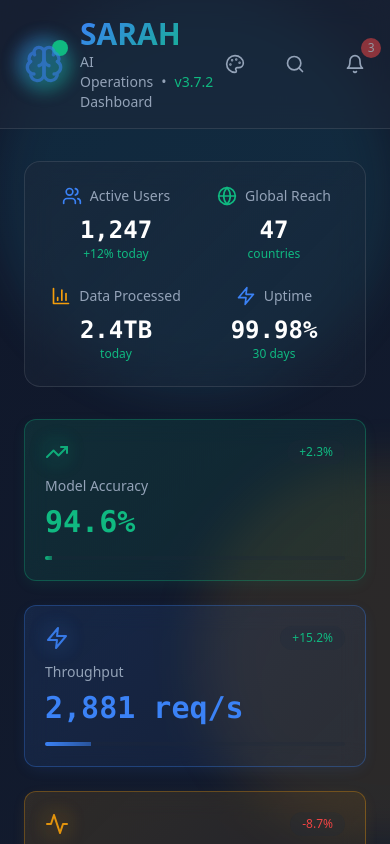
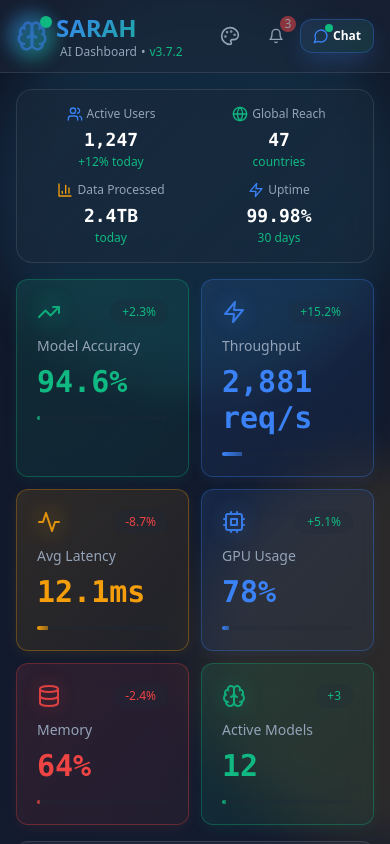
Before and after one commit to ana01011/sarah_ai_frontend, a React (Vite) app: page / in a window 390 px wide. Both pictures are taken after a click on the button "Enter Dashboard". Shown: the top 844 px of the page. Built offline with nearby package versions, Linux system fonts and the light colour scheme.

Commit message:
Sarah AI - Layout Fixes and Mobile Responsiveness

```diff
--- a/src/components/Dashboard.tsx
+++ b/src/components/Dashboard.tsx
@@ -90,56 +90,57 @@ export const Dashboard: React.FC<DashboardProps> = ({ onBackToWelcome }) => {
 
       {/* Header */}
       <header
-        className="relative z-10 backdrop-blur-md border-b"
+        className="relative z-40 backdrop-blur-md border-b"
         style={{
           backgroundColor: currentTheme.colors.surface + '80',
           borderColor: currentTheme.colors.border
         }}
       >
-        <div className="max-w-7xl mx-auto px-6 py-4">
+        <div className="max-w-7xl mx-auto px-4 sm:px-6 py-3 sm:py-4">
           <div className="flex items-center justify-between">
-            <div className="flex items-center space-x-4">
+            <div className="flex items-center space-x-2 sm:space-x-4">
               <div className="relative">
                 <div
                   className="absolute -inset-2 rounded-full blur opacity-30 animate-pulse"
                   style={{ background: `linear-gradient(135deg, ${currentTheme.colors.primary}, ${currentTheme.colors.secondary})` }}
                 ></div>
                 <Brain
-                  className="w-10 h-10 animate-pulse relative z-10"
+                  className="w-8 h-8 sm:w-10 sm:h-10 animate-pulse relative z-10"
                   style={{ color: currentTheme.colors.primary }}
                 />
                 <div
-                  className="absolute -top-1 -right-1 w-4 h-4 rounded-full animate-ping"
+                  className="absolute -top-1 -right-1 w-3 h-3 sm:w-4 sm:h-4 rounded-full animate-ping"
                   style={{ backgroundColor: currentTheme.colors.secondary }}
                 ></div>
                 <div
-                  className="absolute -top-1 -right-1 w-4 h-4 rounded-full"
+                  className="absolute -top-1 -right-1 w-3 h-3 sm:w-4 sm:h-4 rounded-full"
                   style={{ backgroundColor: currentTheme.colors.secondary }}
                 ></div>
               </div>
               <div>
                 <h1
-                  className="text-3xl font-bold bg-clip-text text-transparent"
+                  className="text-2xl sm:text-3xl font-bold bg-clip-text text-transparent"
                   style={{
                     backgroundImage: `linear-gradient(135deg, ${currentTheme.colors.primary}, ${currentTheme.colors.secondary})`
                   }}
                 >
                   SARAH
                 </h1>
-                <p className="text-sm flex items-center space-x-2" style={{ color: currentTheme.colors.textSecondary }}>
-                  <span>AI Operations Dashboard</span>
+                <p className="text-xs sm:text-sm flex items-center space-x-1 sm:space-x-2" style={{ color: currentTheme.colors.textSecondary }}>
+                  <span className="hidden sm:inline">AI Operations Dashboard</span>
+                  <span className="sm:hidden">AI Dashboard</span>
                   <span>•</span>
                   <span style={{ color: currentTheme.colors.secondary }}>v3.7.2</span>
                 </p>
               </div>
             </div>
 
-            <div className="flex items-center space-x-4">
+            <div className="flex items-center space-x-2 sm:space-x-4">
               {/* Theme Selector */}
               <ThemeSelector />
 
               {/* Search */}
-              <div className="relative">
+              <div className="relative hidden sm:block">
                 <button
                   onClick={() => setIsSearchOpen(!isSearchOpen)}
                   className="p-3 hover:bg-white/10 rounded-xl transition-all duration-200 hover:scale-110 active:scale-95"
@@ -174,15 +175,15 @@ export const Dashboard: React.FC<DashboardProps> = ({ onBackToWelcome }) => {
               {/* Notifications */}
               <button
                 onClick={handleNotificationClick}
-                className="relative p-3 hover:bg-white/10 rounded-xl transition-all duration-200 hover:scale-110 active:scale-95"
+                className="relative p-2 sm:p-3 hover:bg-white/10 rounded-xl transition-all duration-200 hover:scale-110 active:scale-95"
               >
                 <Bell
-                  className="w-5 h-5 hover:text-white transition-colors"
+                  className="w-4 h-4 sm:w-5 sm:h-5 hover:text-white transition-colors"
                   style={{ color: currentTheme.colors.textSecondary }}
                 />
                 {notifications > 0 && (
                   <div
-                    className="absolute -top-1 -right-1 w-5 h-5 text-white text-xs rounded-full flex items-center justify-center animate-pulse"
+                    className="absolute -top-1 -right-1 w-4 h-4 sm:w-5 sm:h-5 text-white text-xs rounded-full flex items-center justify-center animate-pulse"
                     style={{ backgroundColor: currentTheme.colors.error }}
                   >
                     {notifications}
@@ -193,10 +194,10 @@ export const Dashboard: React.FC<DashboardProps> = ({ onBackToWelcome }) => {
               {/* Export */}
               <button
                 onClick={handleExportData}
-                className="p-3 hover:bg-white/10 rounded-xl transition-all duration-200 hover:scale-110 active:scale-95"
+                className="p-2 sm:p-3 hover:bg-white/10 rounded-xl transition-all duration-200 hover:scale-110 active:scale-95 hidden sm:block"
               >
                 <Download
-                  className="w-5 h-5 hover:text-white transition-colors"
+                  className="w-4 h-4 sm:w-5 sm:h-5 hover:text-white transition-colors"
                   style={{ color: currentTheme.colors.textSecondary }}
                 />
               </button>
@@ -204,23 +205,23 @@ export const Dashboard: React.FC<DashboardProps> = ({ onBackToWelcome }) => {
               {/* Share */}
               <button
                 onClick={handleShareDashboard}
-                className="p-3 hover:bg-white/10 rounded-xl transition-all duration-200 hover:scale-110 active:scale-95"
+                className="p-2 sm:p-3 hover:bg-white/10 rounded-xl transition-all duration-200 hover:scale-110 active:scale-95 hidden sm:block"
               >
                 <Share
-                  className="w-5 h-5 hover:text-white transition-colors"
+                  className="w-4 h-4 sm:w-5 sm:h-5 hover:text-white transition-colors"
                   style={{ color: currentTheme.colors.textSecondary }}
                 />
               </button>
 
               {/* Settings */}
-              <button className="p-3 hover:bg-white/10 rounded-xl transition-all duration-200 hover:scale-110 active:scale-95">
+              <button className="p-2 sm:p-3 hover:bg-white/10 rounded-xl transition-all duration-200 hover:scale-110 active:scale-95 hidden sm:block">
                 <Settings
-                  className="w-5 h-5 hover:text-white transition-colors"
+                  className="w-4 h-4 sm:w-5 sm:h-5 hover:text-white transition-colors"
                   style={{ color: currentTheme.colors.textSecondary }}
                 />
               </button>
 
-              <div className="text-right">
+              <div className="text-right hidden lg:block">
                 <p className="text-sm font-mono" style={{ color: currentTheme.colors.secondary }}>
                   {currentTime.toLocaleTimeString()}
                 </p>
@@ -229,9 +230,9 @@ export const Dashboard: React.FC<DashboardProps> = ({ onBackToWelcome }) => {
                 </p>
               </div>
 
-              <div className="flex items-center space-x-2">
+              <div className="flex items-center space-x-2 hidden md:flex">
                 <CheckCircle className="w-4 h-4" style={{ color: currentTheme.colors.success }} />
-                <span className="text-sm" style={{ color: currentTheme.colors.success }}>All Systems Operational</span>
+                <span className="text-xs sm:text-sm" style={{ color: currentTheme.colors.success }}>All Systems Operational</span>
               </div>
 
               {/* AI Chat Button */}
@@ -239,7 +240,7 @@ export const Dashboard: React.FC<DashboardProps> = ({ onBackToWelcome }) => {
                 onClick={() => setIsChatOpen(true)}
                 className="relative group bg-gradient-to-r from-blue-500/20 to-emerald-500/20
                          hover:from-blue-500/30 hover:to-emerald-500/30 border border-blue-500/30
-                         hover:border-emerald-500/50 rounded-xl px-6 py-3 transition-all duration-300
+                         hover:border-emerald-500/50 rounded-xl px-3 sm:px-6 py-2 sm:py-3 transition-all duration-300
                          hover:scale-110 active:scale-95 hover:shadow-xl hover:shadow-blue-500/30
                          backdrop-blur-sm overflow-hidden"
                 style={{
@@ -252,26 +253,27 @@ export const Dashboard: React.FC<DashboardProps> = ({ onBackToWelcome }) => {
                   className="absolute inset-0 opacity-0 group-hover:opacity-100 transition-opacity duration-300"
                   style={{ background: 'linear-gradient(135deg, rgba(255,255,255,0.1), transparent)' }}
                 ></div>
-                <div className="flex items-center space-x-2">
+                <div className="flex items-center space-x-1 sm:space-x-2">
                   <div className="relative">
                     <MessageCircle
-                      className="w-5 h-5 transition-colors"
+                      className="w-4 h-4 sm:w-5 sm:h-5 transition-colors"
                       style={{ color: currentTheme.colors.primary }}
                     />
                     <div
-                      className="absolute -top-1 -right-1 w-3 h-3 rounded-full animate-ping"
+                      className="absolute -top-1 -right-1 w-2 h-2 sm:w-3 sm:h-3 rounded-full animate-ping"
                       style={{ backgroundColor: currentTheme.colors.secondary }}
                     ></div>
                     <div
-                      className="absolute -top-1 -right-1 w-3 h-3 rounded-full"
+                      className="absolute -top-1 -right-1 w-2 h-2 sm:w-3 sm:h-3 rounded-full"
                       style={{ backgroundColor: currentTheme.colors.secondary }}
                     ></div>
                   </div>
                   <span
-                    className="text-sm font-semibold transition-colors relative z-10"
+                    className="text-xs sm:text-sm font-semibold transition-colors relative z-10"
                     style={{ color: currentTheme.colors.text }}
                   >
-                    Ask Sarah
+                    <span className="hidden sm:inline">Ask Sarah</span>
+                    <span className="sm:hidden">Chat</span>
                   </span>
                 </div>
               </button>
@@ -281,53 +283,53 @@ export const Dashboard: React.FC<DashboardProps> = ({ onBackToWelcome }) => {
       </header>
 
       {/* Main Content */}
-      <main className="relative z-10 max-w-7xl mx-auto px-6 py-8">
+      <main className="relative z-10 max-w-7xl mx-auto px-4 sm:px-6 py-4 sm:py-8">
         {/* Quick Stats Bar */}
         <div
-          className="mb-8 backdrop-blur-md border rounded-2xl p-6"
+          className="mb-4 sm:mb-8 backdrop-blur-md border rounded-2xl p-4 sm:p-6"
           style={{
             background: `linear-gradient(135deg, ${currentTheme.colors.surface}80, ${currentTheme.colors.surface}40)`,
             borderColor: currentTheme.colors.border
           }}
         >
-          <div className="grid grid-cols-2 md:grid-cols-4 gap-6">
+          <div className="grid grid-cols-2 lg:grid-cols-4 gap-3 sm:gap-6">
             <div className="text-center group cursor-pointer hover:scale-105 transition-transform duration-200">
-              <div className="flex items-center justify-center space-x-2 mb-2">
-                <Users className="w-5 h-5" style={{ color: currentTheme.colors.primary }} />
-                <span className="text-sm" style={{ color: currentTheme.colors.textSecondary }}>Active Users</span>
+              <div className="flex items-center justify-center space-x-1 sm:space-x-2 mb-1 sm:mb-2">
+                <Users className="w-4 h-4 sm:w-5 sm:h-5" style={{ color: currentTheme.colors.primary }} />
+                <span className="text-xs sm:text-sm" style={{ color: currentTheme.colors.textSecondary }}>Active Users</span>
               </div>
-              <p className="text-2xl font-bold font-mono" style={{ color: currentTheme.colors.text }}>1,247</p>
+              <p className="text-lg sm:text-2xl font-bold font-mono" style={{ color: currentTheme.colors.text }}>1,247</p>
               <p className="text-xs" style={{ color: currentTheme.colors.success }}>+12% today</p>
             </div>
             <div className="text-center group cursor-pointer hover:scale-105 transition-transform duration-200">
-              <div className="flex items-center justify-center space-x-2 mb-2">
-                <Globe className="w-5 h-5" style={{ color: currentTheme.colors.secondary }} />
-                <span className="text-sm" style={{ color: currentTheme.colors.textSecondary }}>Global Reach</span>
+              <div className="flex items-center justify-center space-x-1 sm:space-x-2 mb-1 sm:mb-2">
+                <Globe className="w-4 h-4 sm:w-5 sm:h-5" style={{ color: currentTheme.colors.secondary }} />
+                <span className="text-xs sm:text-sm" style={{ color: currentTheme.colors.textSecondary }}>Global Reach</span>
               </div>
-              <p className="text-2xl font-bold font-mono" style={{ color: currentTheme.colors.text }}>47</p>
+              <p className="text-lg sm:text-2xl font-bold font-mono" style={{ color: currentTheme.colors.text }}>47</p>
               <p className="text-xs" style={{ color: currentTheme.colors.success }}>countries</p>
             </div>
             <div className="text-center group cursor-pointer hover:scale-105 transition-transform duration-200">
-              <div className="flex items-center justify-center space-x-2 mb-2">
-                <BarChart3 className="w-5 h-5" style={{ color: currentTheme.colors.accent }} />
-                <span className="text-sm" style={{ color: currentTheme.colors.textSecondary }}>Data Processed</span>
+              <div className="flex items-center justify-center space-x-1 sm:space-x-2 mb-1 sm:mb-2">
+                <BarChart3 className="w-4 h-4 sm:w-5 sm:h-5" style={{ color: currentTheme.colors.accent }} />
+                <span className="text-xs sm:text-sm" style={{ color: currentTheme.colors.textSecondary }}>Data Processed</span>
               </div>
-              <p className="text-2xl font-bold font-mono" style={{ color: currentTheme.colors.text }}>2.4TB</p>
+              <p className="text-lg sm:text-2xl font-bold font-mono" style={{ color: currentTheme.colors.text }}>2.4TB</p>
               <p className="text-xs" style={{ color: currentTheme.colors.success }}>today</p>
             </div>
             <div className="text-center group cursor-pointer hover:scale-105 transition-transform duration-200">
-              <div className="flex items-center justify-center space-x-2 mb-2">
-                <Zap className="w-5 h-5" style={{ color: currentTheme.colors.info }} />
-                <span className="text-sm" style={{ color: currentTheme.colors.textSecondary }}>Uptime</span>
+              <div className="flex items-center justify-center space-x-1 sm:space-x-2 mb-1 sm:mb-2">
+                <Zap className="w-4 h-4 sm:w-5 sm:h-5" style={{ color: currentTheme.colors.info }} />
+                <span className="text-xs sm:text-sm" style={{ color: currentTheme.colors.textSecondary }}>Uptime</span>
               </div>
-              <p className="text-2xl font-bold font-mono" style={{ color: currentTheme.colors.text }}>99.98%</p>
+              <p className="text-lg sm:text-2xl font-bold font-mono" style={{ color: currentTheme.colors.text }}>99.98%</p>
               <p className="text-xs" style={{ color: currentTheme.colors.success }}>30 days</p>
             </div>
           </div>
         </div>
 
         {/* Key Metrics Grid */}
-        <div className="grid grid-cols-1 md:grid-cols-2 lg:grid-cols-3 xl:grid-cols-6 gap-6 mb-8">
+        <div className="grid grid-cols-2 sm:grid-cols-3 lg:grid-cols-6 gap-3 sm:gap-6 mb-4 sm:mb-8">
           <MetricsCard
             title="Model Accuracy"
             value={`${aiMetrics.accuracy.toFixed(1)}%`}
@@ -375,20 +377,20 @@ export const Dashboard: React.FC<DashboardProps> = ({ onBackToWelcome }) => {
         </div>
 
         {/* Main Dashboard Grid */}
-        <div className="grid grid-cols-1 lg:grid-cols-3 gap-8 mb-8">
+        <div className="grid grid-cols-1 lg:grid-cols-3 gap-4 sm:gap-8 mb-4 sm:mb-8">
           {/* Neural Network Visualization */}
-          <div className="lg:col-span-2">
+          <div className="lg:col-span-2 order-2 lg:order-1">
             <NeuralNetworkViz />
           </div>
 
           {/* System Status */}
-          <div>
+          <div className="order-1 lg:order-2">
             <SystemStatus />
           </div>
         </div>
 
         {/* Performance Charts and Pipeline */}
-        <div className="grid grid-cols-1 lg:grid-cols-2 gap-8">
+        <div className="grid grid-cols-1 lg:grid-cols-2 gap-4 sm:gap-8">
           <PerformanceChart metrics={aiMetrics} />
           <ProcessingPipeline />
         </div>
--- a/src/components/ThemeSelector.tsx
+++ b/src/components/ThemeSelector.tsx
@@ -32,7 +32,7 @@ export const ThemeSelector: React.FC = () => {
 
       {isOpen && (
         <div
-          className="absolute top-full right-0 mt-2 w-80 backdrop-blur-md border rounded-2xl p-6 shadow-2xl z-50 animate-fade-in"
+          className="absolute top-full right-0 mt-2 w-80 sm:w-96 backdrop-blur-md border rounded-2xl p-4 sm:p-6 shadow-2xl z-[9999] animate-fade-in"
           style={{
             backgroundColor: currentTheme.colors.surface + 'f0',
             borderColor: currentTheme.colors.border,
@@ -40,10 +40,10 @@ export const ThemeSelector: React.FC = () => {
           }}
         >
           <div className="mb-4">
-            <h3 className="text-lg font-semibold mb-2" style={{ color: currentTheme.colors.text }}>
+            <h3 className="text-base sm:text-lg font-semibold mb-2" style={{ color: currentTheme.colors.text }}>
               Choose Theme
             </h3>
-            <p className="text-sm" style={{ color: currentTheme.colors.textSecondary }}>
+            <p className="text-xs sm:text-sm" style={{ color: currentTheme.colors.textSecondary }}>
               Select a theme that matches your personality
             </p>
           </div>
@@ -60,7 +60,7 @@ export const ThemeSelector: React.FC = () => {
                     setTheme(theme.id);
                     setIsOpen(false);
                   }}
-                  className="w-full p-4 rounded-xl border transition-all duration-300 hover:scale-105 active:scale-95 group relative overflow-hidden"
+                  className="w-full p-3 sm:p-4 rounded-xl border transition-all duration-300 hover:scale-105 active:scale-95 group relative overflow-hidden"
                   style={{
                     backgroundColor: isSelected
                       ? theme.colors.primary + '20'
@@ -82,26 +82,26 @@ export const ThemeSelector: React.FC = () => {
                   />
 
                   <div className="relative z-10 flex items-center space-x-4">
-                    <div className="flex items-center space-x-3">
+                    <div className="flex items-center space-x-2 sm:space-x-3 flex-1">
                       <div
                         className="p-2 rounded-lg"
                         style={{ backgroundColor: theme.colors.primary + '20' }}
                       >
                         <Icon
-                          className="w-5 h-5"
+                          className="w-4 h-4 sm:w-5 sm:h-5"
                           style={{ color: theme.colors.primary }}
                         />
                       </div>
 
                       <div className="text-left">
                         <h4
-                          className="font-semibold text-sm"
+                          className="font-semibold text-xs sm:text-sm"
                           style={{ color: theme.colors.text }}
                         >
                           {theme.name}
                         </h4>
                         <p
-                          className="text-xs"
+                          className="text-xs hidden sm:block"
                           style={{ color: theme.colors.textSecondary }}
                         >
                           {theme.description}
@@ -110,27 +110,27 @@ export const ThemeSelector: React.FC = () => {
                     </div>
 
                     {/* Color preview */}
-                    <div className="flex space-x-1 ml-auto">
+                    <div className="flex space-x-1">
                       <div
-                        className="w-3 h-3 rounded-full"
+                        className="w-2 h-2 sm:w-3 sm:h-3 rounded-full"
                         style={{ backgroundColor: theme.colors.primary }}
                       />
                       <div
-                        className="w-3 h-3 rounded-full"
+                        className="w-2 h-2 sm:w-3 sm:h-3 rounded-full"
                         style={{ backgroundColor: theme.colors.secondary }}
                       />
                       <div
-                        className="w-3 h-3 rounded-full"
+                        className="w-2 h-2 sm:w-3 sm:h-3 rounded-full"
                         style={{ backgroundColor: theme.colors.accent }}
                       />
                     </div>
 
                     {isSelected && (
                       <div
-                        className="p-1 rounded-full ml-2"
+                        className="p-1 rounded-full"
                         style={{ backgroundColor: theme.colors.primary }}
                       >
-                        <Check className="w-3 h-3 text-white" />
+                        <Check className="w-2 h-2 sm:w-3 sm:h-3 text-white" />
                       </div>
                     )}
                   </div>
@@ -140,7 +140,7 @@ export const ThemeSelector: React.FC = () => {
           </div>
 
           <div className="mt-4 pt-4 border-t" style={{ borderColor: currentTheme.colors.border }}>
-            <p className="text-xs text-center" style={{ color: currentTheme.colors.textSecondary }}>
+            <p className="text-xs text-center hidden sm:block" style={{ color: currentTheme.colors.textSecondary }}>
               Theme preferences are saved automatically
             </p>
           </div>
```
Also changed, not shown: src/components/AIChat.tsx (+69 -68 lines), src/components/WelcomeScreen.tsx (+28 -28 lines).
